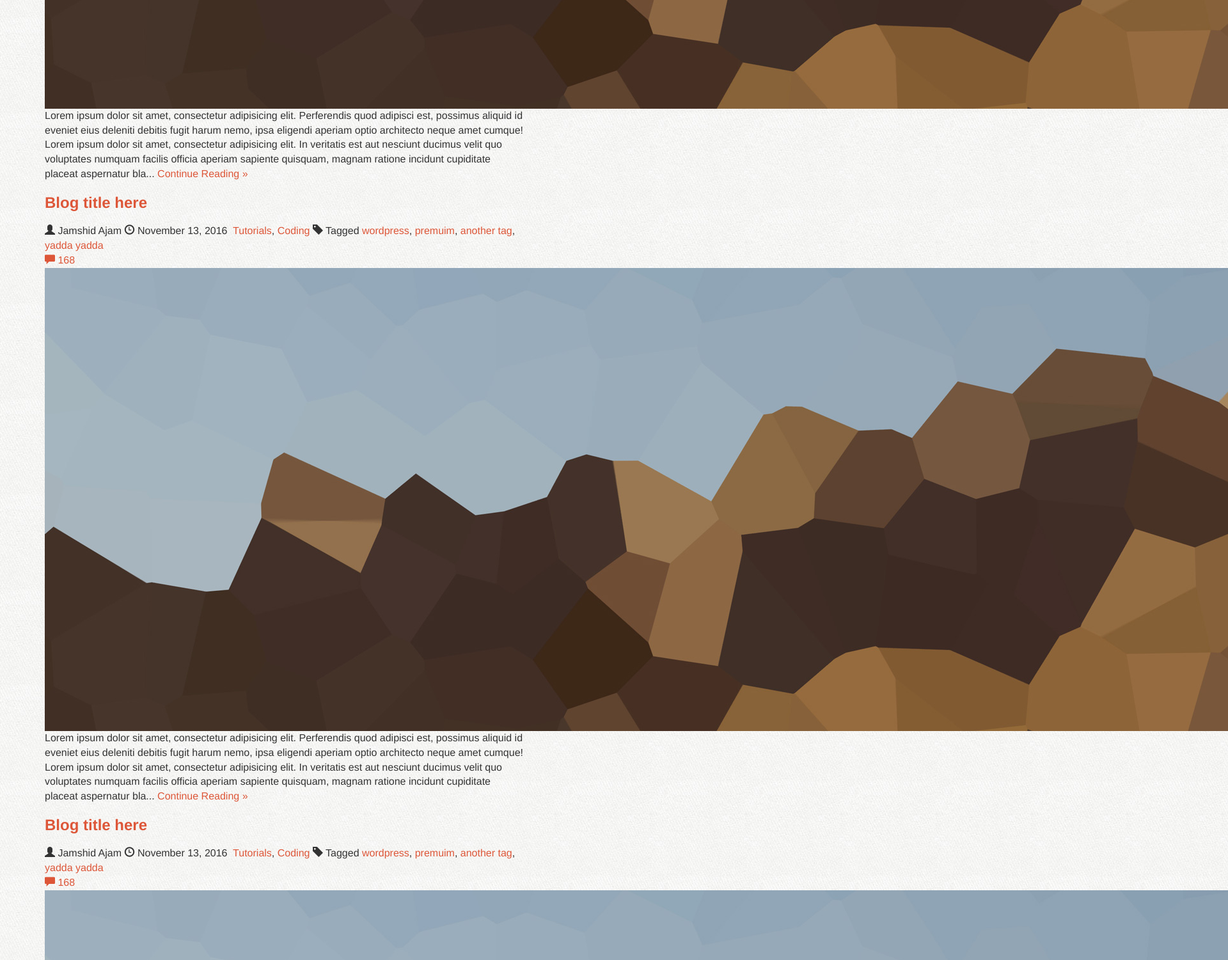
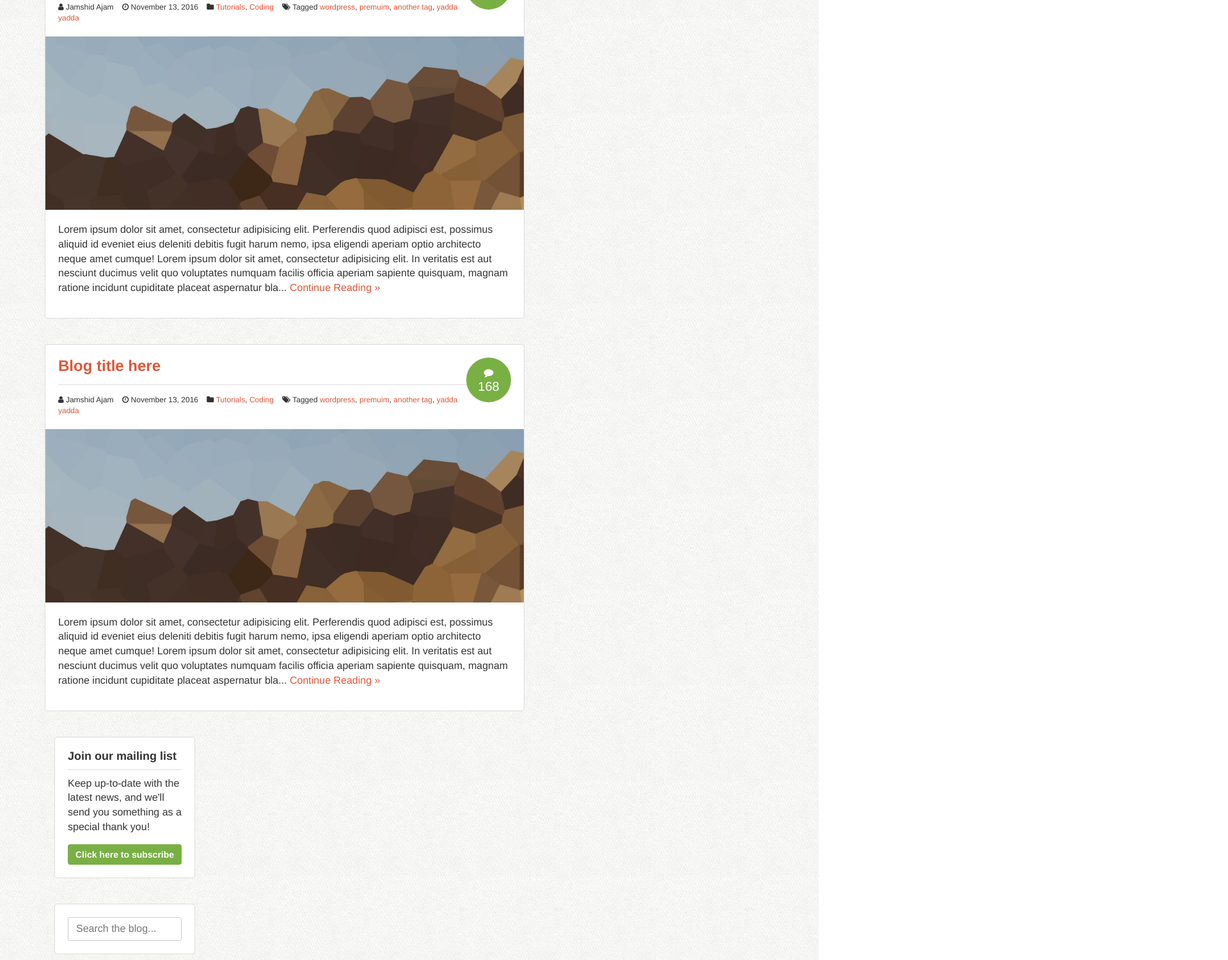
Before and after one commit to JamshidAjam/wp-theme, a plain HTML site: page blog.html in a window 1280 px wide. Shown: the part 992-2493 px from the top of the page at 64% size, 1920 px wide, since content can reach past the window. Drawn offline with nearby package versions, Linux system fonts and the light colour scheme.

Commit message:
added sidebar to blog

```diff
--- a/blog.html
+++ b/blog.html
@@ -60,12 +60,12 @@
 					<header>
 						<h3><a href="post.html">Blog title here</a></h3>
 						<div class="post-details">
-							<span class="glyphicon glyphicon-user"></span> Jamshid Ajam
-							<span class="glyphicon glyphicon-time"></span> <time>November 13, 2016</time>
-							<span class="glyphicon glyphicon-folder-open-alt"></span> <a href="">Tutorials</a>, <a href="">Coding</a>
-							<span class="glyphicon glyphicon-tag"></span> Tagged <a href="">wordpress</a>, <a href="">premuim</a>, <a href="">another tag</a>, <a href="">yadda yadda</a>
-							<div class="post-comment-badge">
-								<a href=""><span class="glyphicon glyphicon-comment"></span> 168</a>
+							<i class="fa fa-user"></i> Jamshid Ajam
+							<i class="fa fa-clock-o"></i> <time>November 13, 2016</time>
+							<i class="fa fa-folder"></i> <a href="">Tutorials</a>, <a href="">Coding</a>
+							<i class="fa fa-tags"></i> Tagged <a href="">wordpress</a>, <a href="">premuim</a>, <a href="">another tag</a>, <a href="">yadda yadda</a>
+							<div class="post-comments-badge">
+								<a href=""><i class="fa fa-comment"></i> 168</a>
 							</div>  <!-- POST-COMMENT-PADGE -->
 						</div>  <!-- POST-DETAILS -->
 					</header>
@@ -76,16 +76,17 @@
 						<p>Lorem ipsum dolor sit amet, consectetur adipisicing elit. Perferendis quod adipisci est, possimus aliquid id eveniet eius deleniti debitis fugit harum nemo, ipsa eligendi aperiam optio architecto neque amet cumque! Lorem ipsum dolor sit amet, consectetur adipisicing elit. In veritatis est aut nesciunt ducimus velit quo voluptates numquam facilis officia aperiam sapiente quisquam, magnam ratione incidunt cupiditate placeat aspernatur bla... <a href="post.html">Continue Reading &raquo;</a></p>
 					</div>  <!-- POST-EXCERPT -->
 				</article>
+
 				<article class="post">
 					<header>
 						<h3><a href="post.html">Blog title here</a></h3>
 						<div class="post-details">
-							<span class="glyphicon glyphicon-user"></span> Jamshid Ajam
-							<span class="glyphicon glyphicon-time"></span> <time>November 13, 2016</time>
-							<span class="glyphicon glyphicon-folder-open-alt"></span> <a href="">Tutorials</a>, <a href="">Coding</a>
-							<span class="glyphicon glyphicon-tag"></span> Tagged <a href="">wordpress</a>, <a href="">premuim</a>, <a href="">another tag</a>, <a href="">yadda yadda</a>
-							<div class="post-comment-badge">
-								<a href=""><span class="glyphicon glyphicon-comment"></span> 168</a>
+							<i class="fa fa-user"></i> Jamshid Ajam
+							<i class="fa fa-clock-o"></i> <time>November 13, 2016</time>
+							<i class="fa fa-folder"></i> <a href="">Tutorials</a>, <a href="">Coding</a>
+							<i class="fa fa-tags"></i> Tagged <a href="">wordpress</a>, <a href="">premuim</a>, <a href="">another tag</a>, <a href="">yadda yadda</a>
+							<div class="post-comments-badge">
+								<a href=""><i class="fa fa-comment"></i> 168</a>
 							</div>  <!-- POST-COMMENT-PADGE -->
 						</div>  <!-- POST-DETAILS -->
 					</header>
@@ -96,16 +97,17 @@
 						<p>Lorem ipsum dolor sit amet, consectetur adipisicing elit. Perferendis quod adipisci est, possimus aliquid id eveniet eius deleniti debitis fugit harum nemo, ipsa eligendi aperiam optio architecto neque amet cumque! Lorem ipsum dolor sit amet, consectetur adipisicing elit. In veritatis est aut nesciunt ducimus velit quo voluptates numquam facilis officia aperiam sapiente quisquam, magnam ratione incidunt cupiditate placeat aspernatur bla... <a href="post.html">Continue Reading &raquo;</a></p>
 					</div>  <!-- POST-EXCERPT -->
 				</article>
+
 				<article class="post">
 					<header>
 						<h3><a href="post.html">Blog title here</a></h3>
 						<div class="post-details">
-							<span class="glyphicon glyphicon-user"></span> Jamshid Ajam
-							<span class="glyphicon glyphicon-time"></span> <time>November 13, 2016</time>
-							<span class="glyphicon glyphicon-folder-open-alt"></span> <a href="">Tutorials</a>, <a href="">Coding</a>
-							<span class="glyphicon glyphicon-tag"></span> Tagged <a href="">wordpress</a>, <a href="">premuim</a>, <a href="">another tag</a>, <a href="">yadda yadda</a>
-							<div class="post-comment-badge">
-								<a href=""><span class="glyphicon glyphicon-comment"></span> 168</a>
+							<i class="fa fa-user"></i> Jamshid Ajam
+							<i class="fa fa-clock-o"></i> <time>November 13, 2016</time>
+							<i class="fa fa-folder"></i> <a href="">Tutorials</a>, <a href="">Coding</a>
+							<i class="fa fa-tags"></i> Tagged <a href="">wordpress</a>, <a href="">premuim</a>, <a href="">another tag</a>, <a href="">yadda yadda</a>
+							<div class="post-comments-badge">
+								<a href=""><i class="fa fa-comment"></i> 168</a>
 							</div>  <!-- POST-COMMENT-PADGE -->
 						</div>  <!-- POST-DETAILS -->
 					</header>
@@ -116,6 +118,48 @@
 						<p>Lorem ipsum dolor sit amet, consectetur adipisicing elit. Perferendis quod adipisci est, possimus aliquid id eveniet eius deleniti debitis fugit harum nemo, ipsa eligendi aperiam optio architecto neque amet cumque! Lorem ipsum dolor sit amet, consectetur adipisicing elit. In veritatis est aut nesciunt ducimus velit quo voluptates numquam facilis officia aperiam sapiente quisquam, magnam ratione incidunt cupiditate placeat aspernatur bla... <a href="post.html">Continue Reading &raquo;</a></p>
 					</div>  <!-- POST-EXCERPT -->
 				</article>
+
+
+				<!-- ================= SIDEBAR ================ -->
+				<aside class="col-sm-4">
+					<div class="widget">
+						<h4>Join our mailing list</h4>
+						<p>Keep up-to-date with the latest news, and we'll send you something as a special thank you!</p>
+						<button class="btn btn-success btn-block" data-toggle="modal" data-target="#myModal">Click here to subscribe</button>
+					</div>
+					<div class="widget">
+						<form role="form" class="search-form">
+							<label for="sidebar-search" class="sr-only">Search the blog</label>
+							<input type="text" placeholder="Search the blog..." id="sidebar-search">
+						</form>
+					</div>
+					<div class="widget">
+						<h4>About bootstrap to wordpress</h4>
+						<p>Lorem ipsum dolor sit amet, consectetur adipisicing elit. Reprehenderit, ea, dolorum. Doloremque sunt eaque repellat maiores, aspernatur praesentium numquam excepturi optio quo nobis, laudantium nemo. Sed facere, perspiciatis reprehenderit fugit. Lorem ipsum dolor sit amet, consectetur adipisicing elit. Voluptatibus veritatis quaerat itaque accusamus magnam! Deserunt pariatur velit minus atque necessitatibus commodi tenetur eius! Mollitia eos provident, nostrum quos impedit nobis.</p>
+					</div>
+					<div class="widget">
+						<h4>Recent Posts</h4>
+						<ul>
+							<li><a href="">Blog Post #1</a></li>
+							<li><a href="">Blog Post #2</a></li>
+							<li><a href="">Blog Post #3</a></li>
+							<li><a href="">Blog Post #4</a></li>
+							<li><a href="">Blog Post #5</a></li>
+						</ul>
+					</div>
+					<div class="widget">
+						<h4>Categories</h4>
+						<ul>
+							<li><a href="">Categories #1</a></li>
+							<li><a href="">Categories #2</a></li>
+							<li><a href="">Categories #3</a></li>
+							<li><a href="">Categories #4</a></li>
+							<li><a href="">Categories #5</a></li>
+							<li><a href="">Categories #6</a></li>
+						</ul>
+					</div>
+				</aside>
+
 			</main>
 		</div>  <!-- ROW -->
 	</div>  <!-- CONTAINER -->
--- a/css/custom.css
+++ b/css/custom.css
@@ -183,6 +183,31 @@ section h2 {
 section h3 {
 	margin: 30px 0 10px;
 }
+
+#primary {
+	margin-top: 40px;
+	margin-bottom: 40px;
+}
+.feature-image {
+	display: table;
+	width: 100%;
+}
+.feature-image-default {
+	background: url('../img/stuff-bg.jpg') no-repeat;
+	-webkit-background-size: cover;
+	background-size: cover;
+}
+.feature-image-default-alt {
+	background: url('../img/hipster-stuff.jpg') no-repeat;
+}
+.feature-image h1 {
+	display: table-cell;
+	vertical-align: middle;
+	text-align: center;
+	color: #fff;
+}
+
+
 #optin {
 	background: #3e4249;
 	padding: 20px 0;
@@ -294,6 +319,100 @@ footer li:signup-link a:hover {
 	font-weight: bold;
 }
 
+/* ====================================== BLOG STYLES ====================== */
+.post, .widget {
+	position: relative;
+	border: 1px solid #ddd;
+	background: #fff;
+	margin: 0 0 40px;
+	-webkit-border-radius: 4px;
+	-moz-border-radius: 4px;
+	border-radius: 4px;
+}
+.post header,
+.post .post-excerpt {
+	padding: 20px;
+}
+.post header h1, .post header h3 {
+	margin: 0 0 15px;
+	padding: 0 0 15px;
+	border-bottom: solid 1px #ddd;
+}
+.post header h1 {
+	font-size: 24px;
+}
+.post-image {
+	height: auto;
+}
+.post-details {
+	font-size: 12px;
+	width: 90%;
+}
+.post-details i.fa {
+	padding-left: 10px;
+}
+.post-details i.fa:first-child {
+	padding: 0;
+}
+.post img {
+	width: 100%;
+}
+
+/*======= WIDGETS =======*/
+.widget {
+	padding: 20px;
+}
+.widget h4 {
+	margin: 0 0 10px;
+	padding: 0 0 10px;
+	border-bottom: solid 1px #ddd;
+}
+.widget ul {
+	list-style: none;
+	margin: 0;
+	padding: 0;
+}
+.widget ul li {
+	margin: 0 0 auto;
+}
+.widget ul li:hover {
+	position: relative;
+	left: 1px;
+}
+
+
+/*===== COMMENTS ======*/
+.post-comments-badge {
+	height: 70px;
+	width: 70px;
+	position: absolute;
+	top: 20px;
+	right: 20px;
+	border: none;
+	-webkit-border-radius: 100%;
+	-moz-border-radius: 100%;
+	border-radius: 100%;
+	background: #79b044;
+	text-align: center;
+	display: table;
+}
+.post-comments-badge a {
+	display: table-cell;
+	vertical-align: middle;
+	color: #fff;
+	font-size: 20px;
+	line-height: 20px;
+}
+.post-comments-badge i.fa {
+	display: block;
+	font-size: 15px;
+	padding: 0;
+	margin-bottom: 4px;
+}
+.post-comments-badge:hover {
+	background-color: #8bc653;
+}
+
 
 /*====== CUSTOM ICON SPRITES ======*/
 i.ci {
@@ -308,6 +427,32 @@ i.ci {
 .ci.ci-community	{ background-position: -120px 0; }
 .ci.ci-instructor	{ background-position: -160px 0; }
 .ci.ci-device		{ background-position: -200px 0; }
+
+
+/*=============== FORMS ===============*/
+label {
+	display: block;
+	font-weight: bold;
+}
+input[type="text"],
+input[type="email"],
+input[type="url"],
+input[type="password"],
+input[type="search"],
+textarea {
+	color: #666;
+	border: 1px solid #ccc;
+	-webkit-border-radius: 3px;
+	-moz-border-radius: 3px;
+	border-radius: 3px;
+	display: block;
+	-webkit-box-sizing: border-box;
+	-moz-box-sizing: border-box;
+	box-sizing: border-box;
+	width: 100%;
+	padding: 6px 12px;
+}
+
 
 
 /*========== MEDIA QUERIES ==========*/
```
